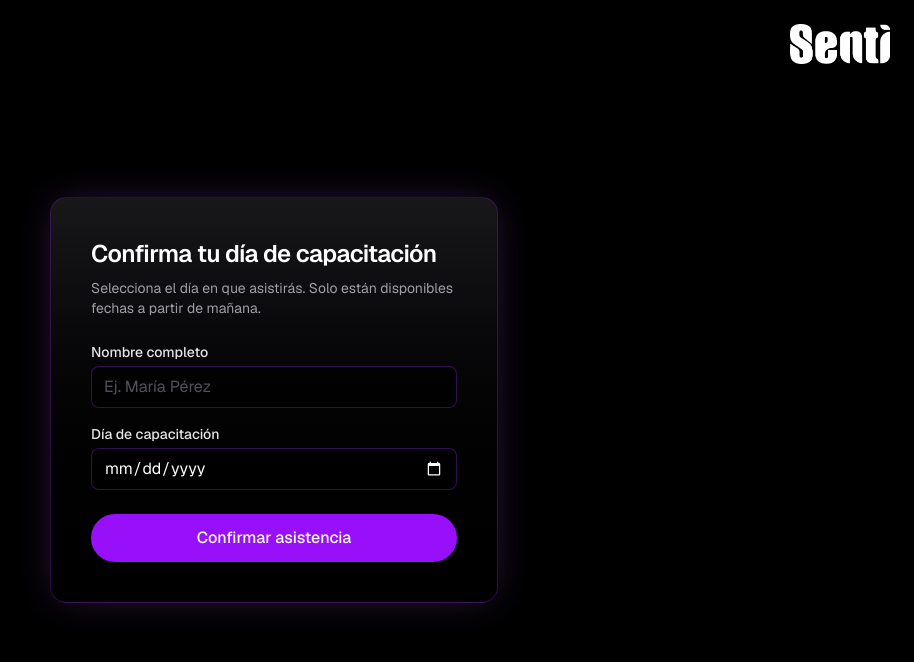
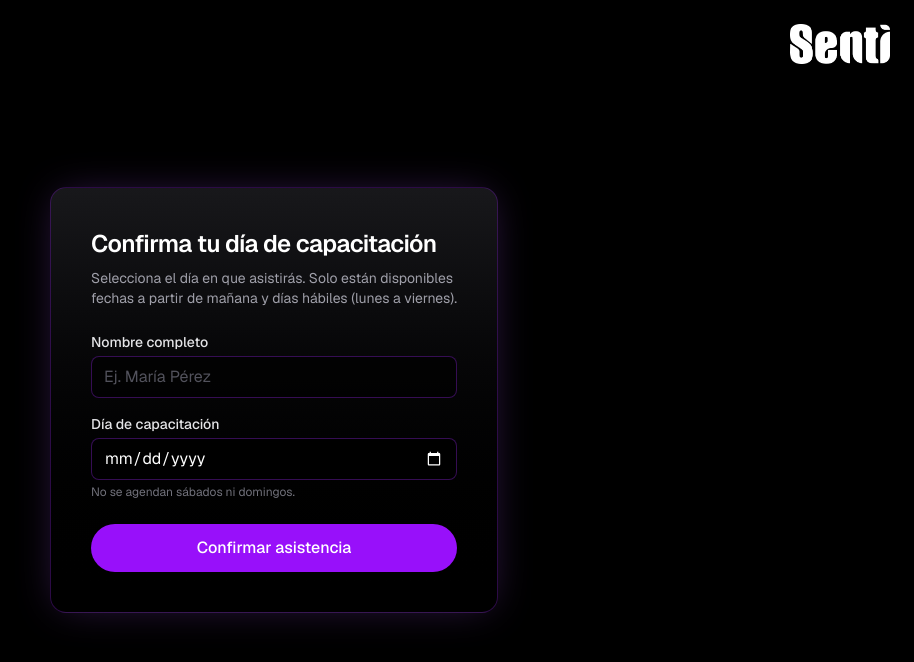
Before and after one commit to InBitGT/senti-web, a Next.js app: page / in a window 1280 px wide. Shown: the top 662 px of the page, without its empty margins (366-1280 px from the left). Built offline with nearby package versions, Linux system fonts and the light colour scheme.

Commit message:
feat: validacion

```diff
--- a/app/page.tsx
+++ b/app/page.tsx
@@ -10,6 +10,12 @@ function mananaISO() {
   const d = new Date();
   d.setDate(d.getDate() + 1);
   return d.toISOString().split("T")[0];
+}
+
+function esFinDeSemana(fechaISO: string) {
+  // "T00:00:00" evita problemas de zona horaria al parsear el string
+  const dia = new Date(fechaISO + "T00:00:00").getDay();
+  return dia === 0 || dia === 6; // 0 = domingo, 6 = sábado
 }
 
 export default function Home() {
@@ -30,6 +36,10 @@ export default function Home() {
     }
     if (dia < minDate) {
       setError("El día debe ser a partir de mañana.");
+      return;
+    }
+    if (esFinDeSemana(dia)) {
+      setError("Solo se pueden agendar días hábiles (lunes a viernes). Elige otra fecha.");
       return;
     }
 
@@ -53,8 +63,8 @@ export default function Home() {
     return (
       <div className="relative flex flex-col flex-1 items-center justify-center bg-black">
         <div className="absolute top-6 right-6">
-        <Image src="/Senti.png" alt="Logo" width={120} height={40} priority />
-       </div>
+          <Image src="/Senti.png" alt="Logo" width={120} height={40} priority />
+        </div>
         <div className="flex w-full max-w-md flex-col items-center gap-4 rounded-2xl border border-purple-900/50 bg-gradient-to-b from-zinc-900 to-black p-10 text-center shadow-[0_0_40px_-10px_rgba(168,85,247,0.35)]">
           <div className="flex h-14 w-14 items-center justify-center rounded-full bg-purple-600/20 text-2xl">
             ✓
@@ -94,7 +104,7 @@ export default function Home() {
           </h1>
           <p className="text-sm text-zinc-400">
             Selecciona el día en que asistirás. Solo están disponibles fechas
-            a partir de mañana.
+            a partir de mañana y días hábiles (lunes a viernes).
           </p>
         </div>
 
@@ -125,6 +135,7 @@ export default function Home() {
               onChange={(e) => setDia(e.target.value)}
               className="rounded-lg border border-purple-900/60 bg-black/60 px-3 py-2 text-white outline-none focus:border-purple-500 [color-scheme:dark]"
             />
+            <p className="text-xs text-zinc-500">No se agendan sábados ni domingos.</p>
           </div>
 
           {error && <p className="text-sm text-red-400">{error}</p>}
```
